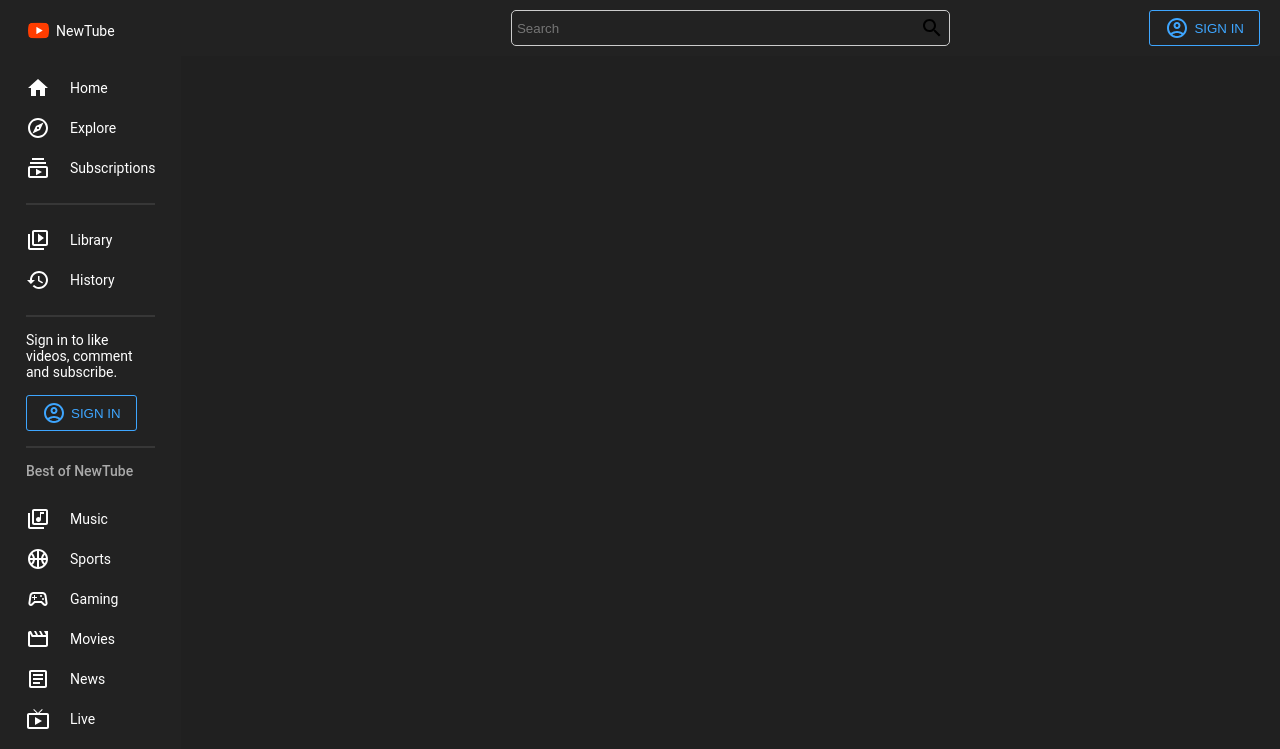
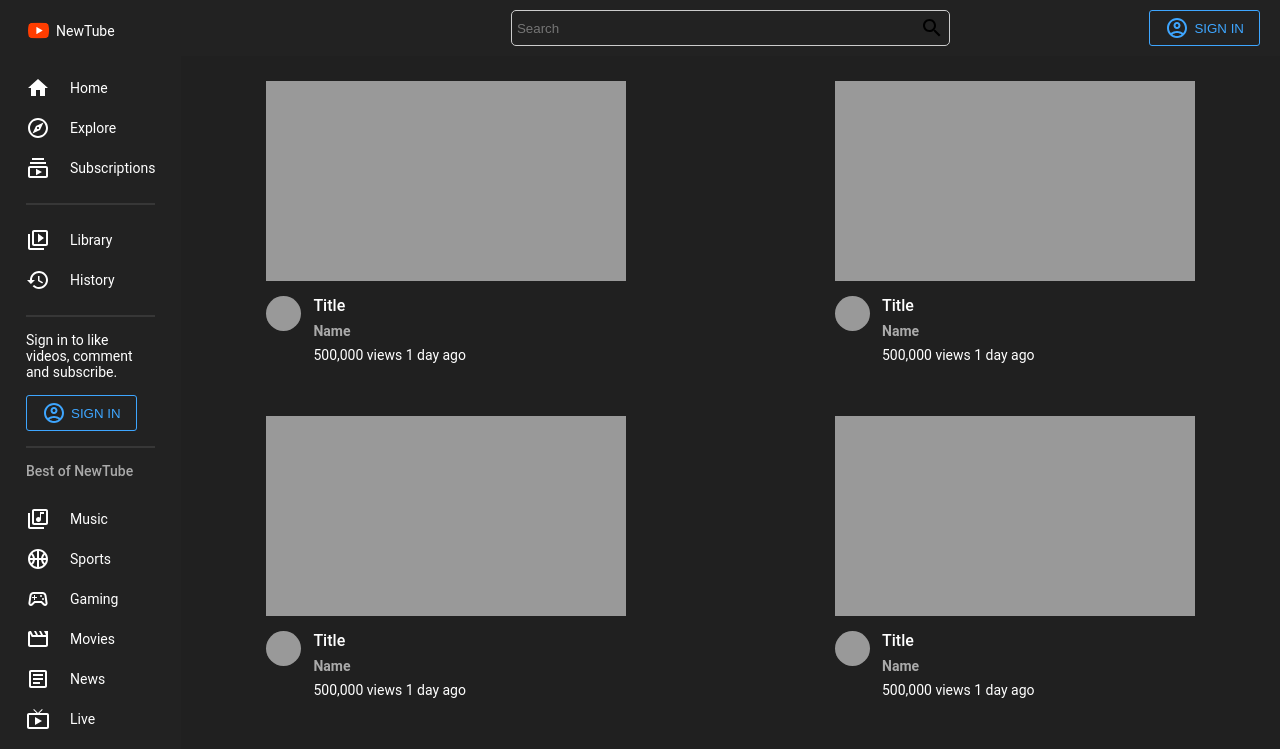
Before and after one commit to pavelzolotin/youtube-clone-react-app, a React (Create React App) app: page / in a window 1280 px wide. Shown: the top 749 px of the page. Built offline with nearby package versions, Linux system fonts and the light colour scheme.

Commit message:
creating pages & card component

```diff
--- a/src/App.js
+++ b/src/App.js
@@ -1,8 +1,11 @@
 import {useState} from 'react'
+import {BrowserRouter, Routes, Route} from 'react-router-dom'
 import styled, {ThemeProvider, createGlobalStyle} from 'styled-components'
 
 import Sidebar from './components/Sidebar'
 import Navbar from './components/Navbar'
+import Home from './pages/Home'
+import Video from './pages/Video'
 
 import {darkTheme, lightTheme} from './utils/Theme'
 
@@ -23,9 +26,11 @@ const Container = styled.div`
 const Main = styled.div`
   flex: 7;
   background-color: ${({theme}) => theme.bgBody};
-  transition: background-color .3s ease;
+  transition: background-color .3s;
 `
-const Wrapper = styled.div``
+const Wrapper = styled.div`
+padding: 25px 85px;
+`
 
 function App() {
     const [darkMode, setDarkMode] = useState(true)
@@ -36,14 +41,25 @@ function App() {
         >
             <GlobalStyle/>
             <Container>
+                <BrowserRouter>
                     <Sidebar
                         darkMode={darkMode}
                         setDarkMode={setDarkMode}
                     />
                     <Main>
                         <Navbar/>
-                    <Wrapper></Wrapper>
+                        <Wrapper>
+                            <Routes>
+                                <Route path="/">
+                                    <Route index element={<Home/>}/>
+                                </Route>
+                                <Route path="video">
+                                    <Route path=":id" element={<Video/>}/>
+                                </Route>
+                            </Routes>
+                        </Wrapper>
                     </Main>
+                </BrowserRouter>
             </Container>
         </ThemeProvider>
     )
--- /dev/null
+++ b/src/components/Card.jsx
@@ -0,0 +1,57 @@
+import styled from 'styled-components'
+
+const Container = styled.div`
+  width: 360px;
+  margin-bottom: 45px;
+  cursor: pointer;
+`
+const Image = styled.div`
+  width: 100%;
+  height: 200px;
+  background-color: #999;
+`
+const Details = styled.div`
+  display: flex;
+  margin-top: 15px;
+  gap: 12px;
+`
+const ChannelImage = styled.div`
+  width: 35px;
+  height: 35px;
+  border-radius: 50%;
+  background-color: #999;
+`
+const Texts = styled.div``
+const Title = styled.h1`
+  font-size: 16px;
+  font-weight: 500;
+  color: ${({theme}) => theme.text};
+`
+const Name = styled.h2`
+  font-size: 14px;
+  color: ${({theme}) => theme.textSoft};
+  margin: 8px 0;
+`
+const Info = styled.div`
+  font-size: 14px;
+  color: ${({theme}) => theme.text};
+  margin: 8px 0;
+`
+
+const Card = () => {
+    return (
+        <Container>
+            <Image/>
+            <Details>
+                <ChannelImage/>
+                <Texts>
+                    <Title>Title</Title>
+                    <Name>Name</Name>
+                    <Info>500,000 views 1 day ago</Info>
+                </Texts>
+            </Details>
+        </Container>
+    )
+}
+
+export default Card
--- a/src/components/Sidebar.jsx
+++ b/src/components/Sidebar.jsx
@@ -21,6 +21,7 @@ import SettingsBrightnessOutlinedIcon from '@mui/icons-material/SettingsBrightne
 const Container = styled.div`
   flex: 1;
   position: sticky;
+  top: 0;
   height: 100vh;
   font-size: 14px;
   background-color: ${({theme}) => theme.bgSidebar};
--- /dev/null
+++ b/src/pages/Home.jsx
@@ -0,0 +1,34 @@
+import styled from 'styled-components'
+
+import Card from '../components/Card'
+
+const Container = styled.div`
+  display: flex;
+  justify-content: space-between;
+  flex-wrap: wrap;
+`
+
+const Home = () => {
+    return (
+        <Container>
+            <Card/>
+            <Card/>
+            <Card/>
+            <Card/>
+            <Card/>
+            <Card/>
+            <Card/>
+            <Card/>
+            <Card/>
+            <Card/>
+            <Card/>
+            <Card/>
+            <Card/>
+            <Card/>
+            <Card/>
+            <Card/>
+        </Container>
+    )
+}
+
+export default Home
--- /dev/null
+++ b/src/pages/Video.jsx
@@ -0,0 +1,13 @@
+import styled from 'styled-components'
+
+const Container = styled.div``
+
+const Video = () => {
+    return (
+        <Container>
+
+        </Container>
+    )
+}
+
+export default Video
```
Lines whose indentation alone changed are shown as unchanged.
